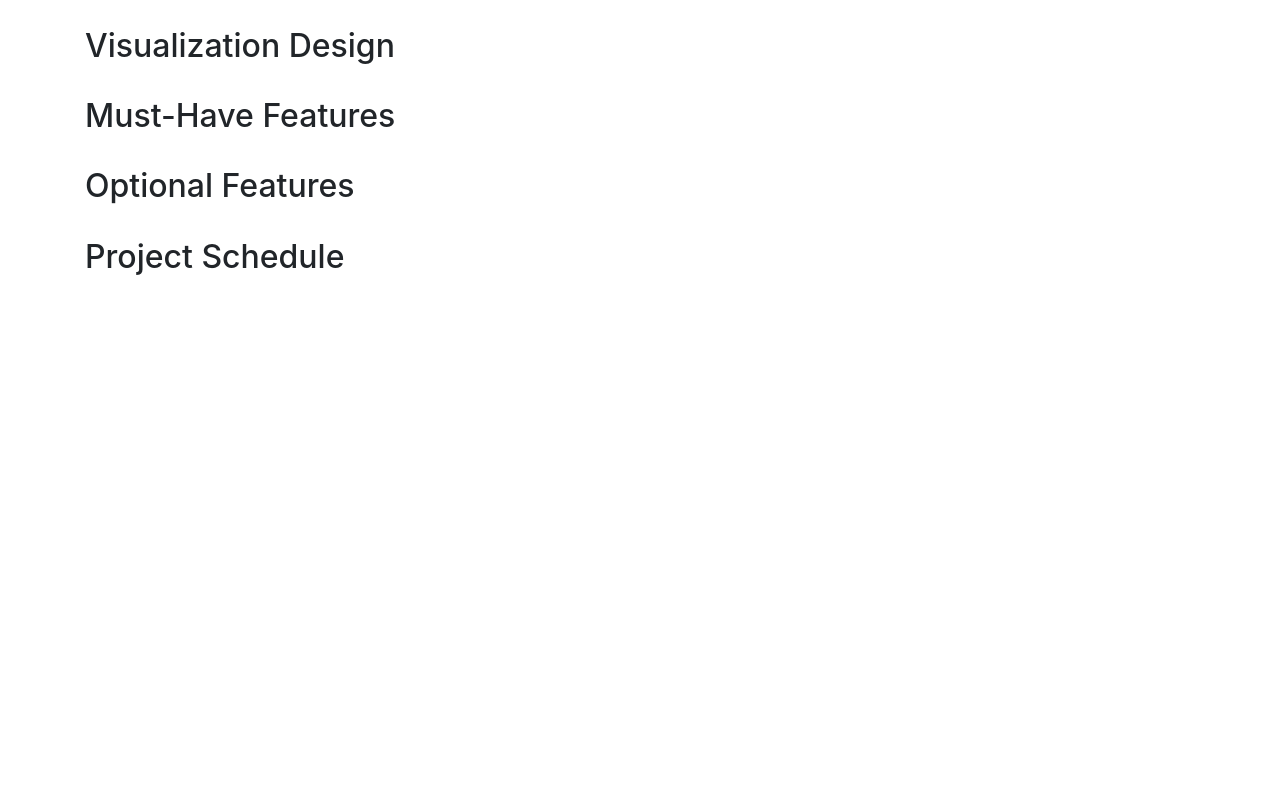
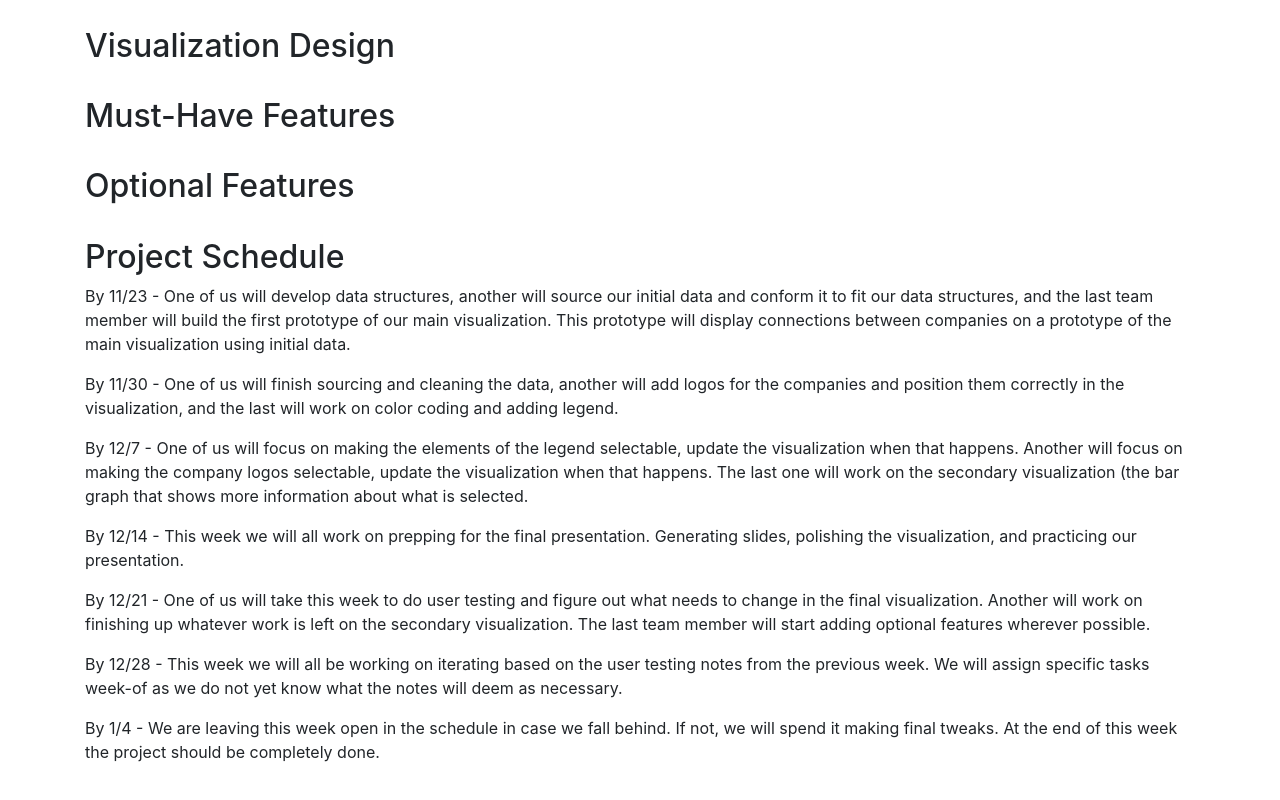
Before and after one commit to zachary-young/cse457-project-proposal, a plain HTML site: page index.html in a window 1280 px wide. Shown: the part 2234-3034 px from the top of the page. Before the commit the page ends 2542 px from the top, so only its background shows below. Drawn offline with nearby package versions, Linux system fonts and the light colour scheme.

Commit message:
added project schedule

```diff
--- a/index.html
+++ b/index.html
@@ -88,6 +88,13 @@
         <br/>
 
         <h2>Project Schedule</h2>
+        <p class="text-wrap">By 11/23 - One of us will develop data structures, another will source our initial data and conform it to fit our data structures, and the last team member will build the first prototype of our main visualization. This prototype will display connections between companies on a prototype of the main visualization using initial data.</p>
+        <p class="text-wrap">By 11/30 - One of us will finish sourcing and cleaning the data, another will add logos for the companies and position them correctly in the visualization, and the last will work on color coding and adding legend. </p>
+        <p class="text-wrap">By 12/7 - One of us will focus on making the elements of the legend selectable, update the visualization when that happens.  Another will focus on making the company logos selectable, update the visualization when that happens. The last one will work on the secondary visualization (the bar graph that shows more information about what is selected.</p>
+        <p class="text-wrap">By 12/14 - This week we will all work on prepping for the final presentation. Generating slides, polishing the visualization, and practicing our presentation.</p>
+        <p class="text-wrap">By 12/21 - One of us will take this week to do user testing and figure out what needs to change in the final visualization. Another will work on finishing up whatever work is left on the secondary visualization. The last team member will start adding optional features wherever possible.</p>
+        <p class="text-wrap">By 12/28 - This week we will all be working on iterating based on the user testing notes from the previous week. We will assign specific tasks week-of as we do not yet know what the notes will deem as necessary.</p>
+        <p class="text-wrap">By 1/4 - We are leaving this week open in the schedule in case we fall behind. If not, we will spend it making final tweaks. At the end of this week the project should be completely done.</p>
         <br/>
 
     </div>
```
